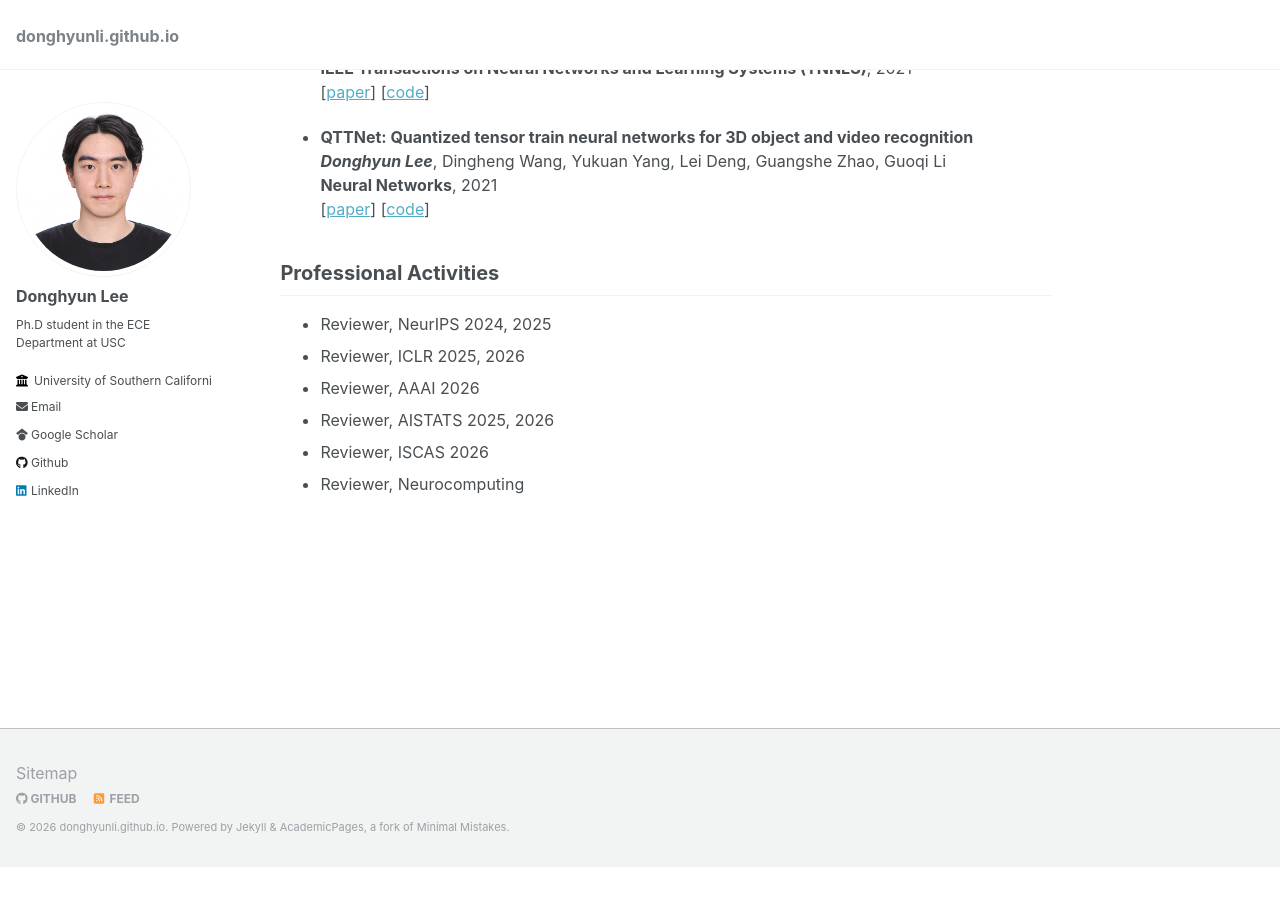
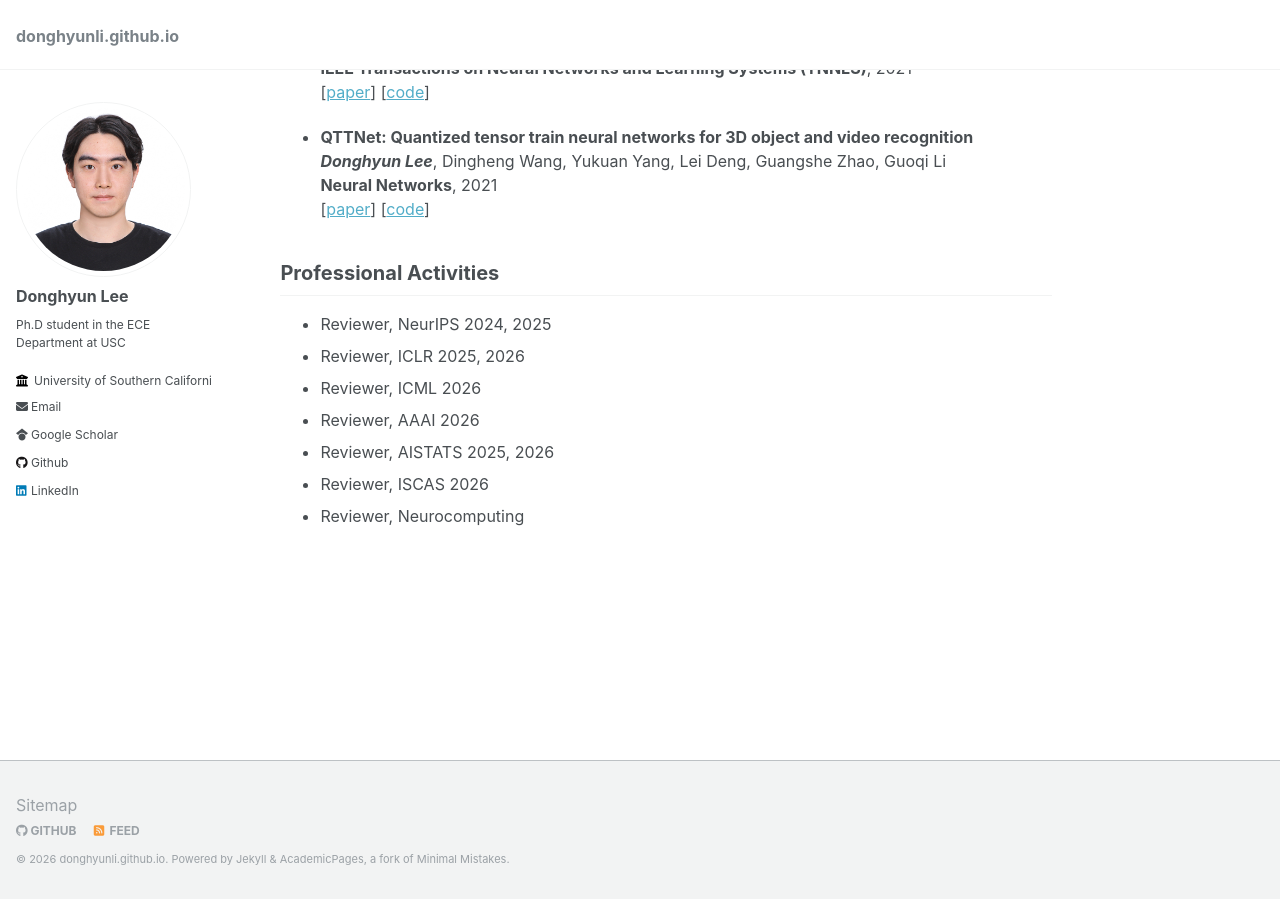
Before and after one commit to donghyunli/donghyunli.github.io, a Jekyll site: the page built from _pages/about.md, in a window 1280 px wide and 900 px high, scrolled down 3468 px. Built offline with Jekyll 4.4.1, drawn with Linux system fonts in a browser that asks for light colours; before the commit the page ends 4336 px from its top, so only the background shows below that.

Commit message:
Activity Update

```diff
--- a/_pages/about.md
+++ b/_pages/about.md
@@ -150,6 +150,7 @@ Wooshik Myung, ***Donghyun Lee***, Chenhang Song, Guanrui Wang, Cheng Ma\\
 ## Professional Activities
 - Reviewer, NeurIPS 2024, 2025
 - Reviewer, ICLR 2025, 2026
+- Reviewer, ICML 2026
 - Reviewer, AAAI 2026
 - Reviewer, AISTATS 2025, 2026
 - Reviewer, ISCAS 2026
```
